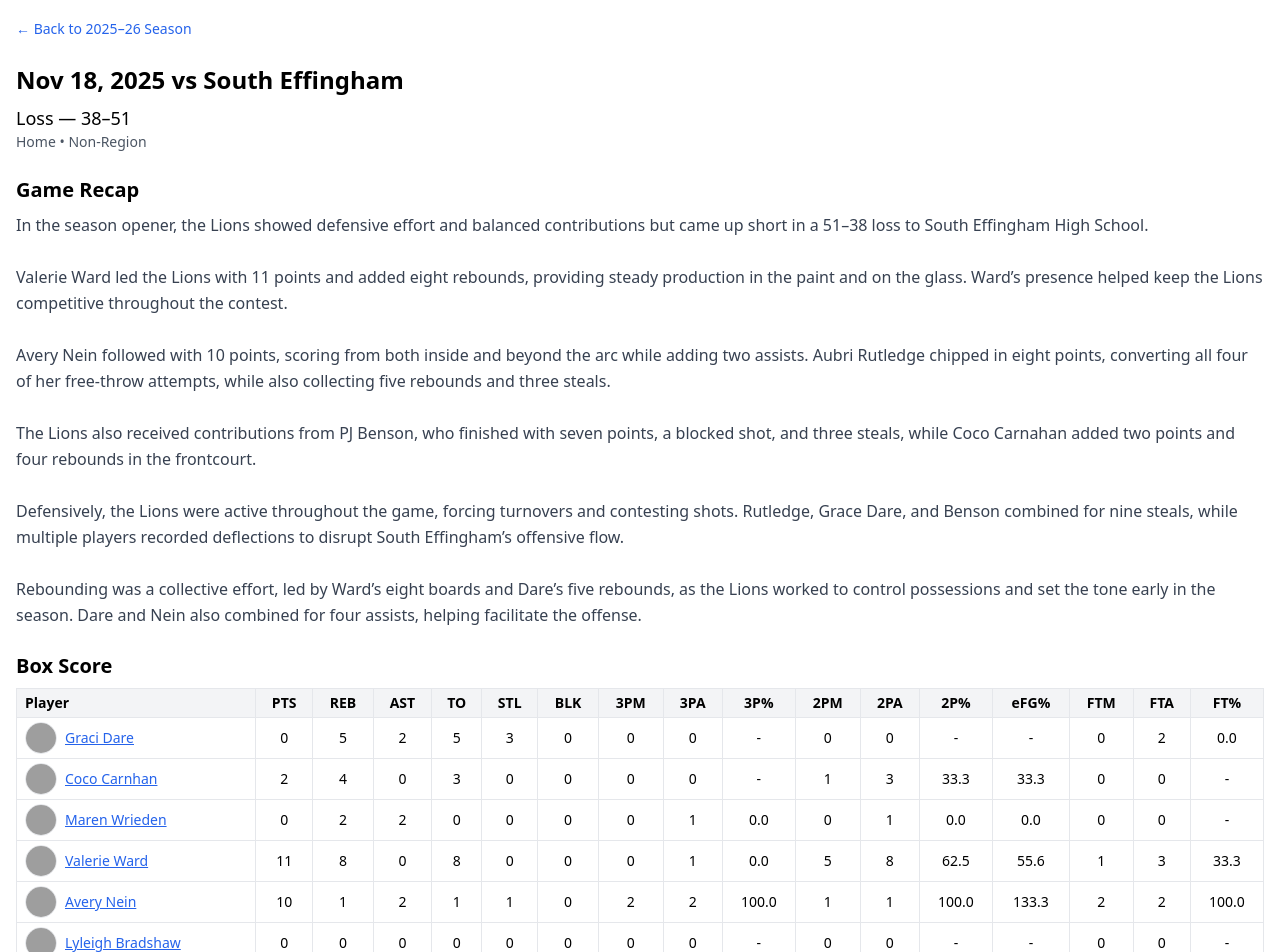
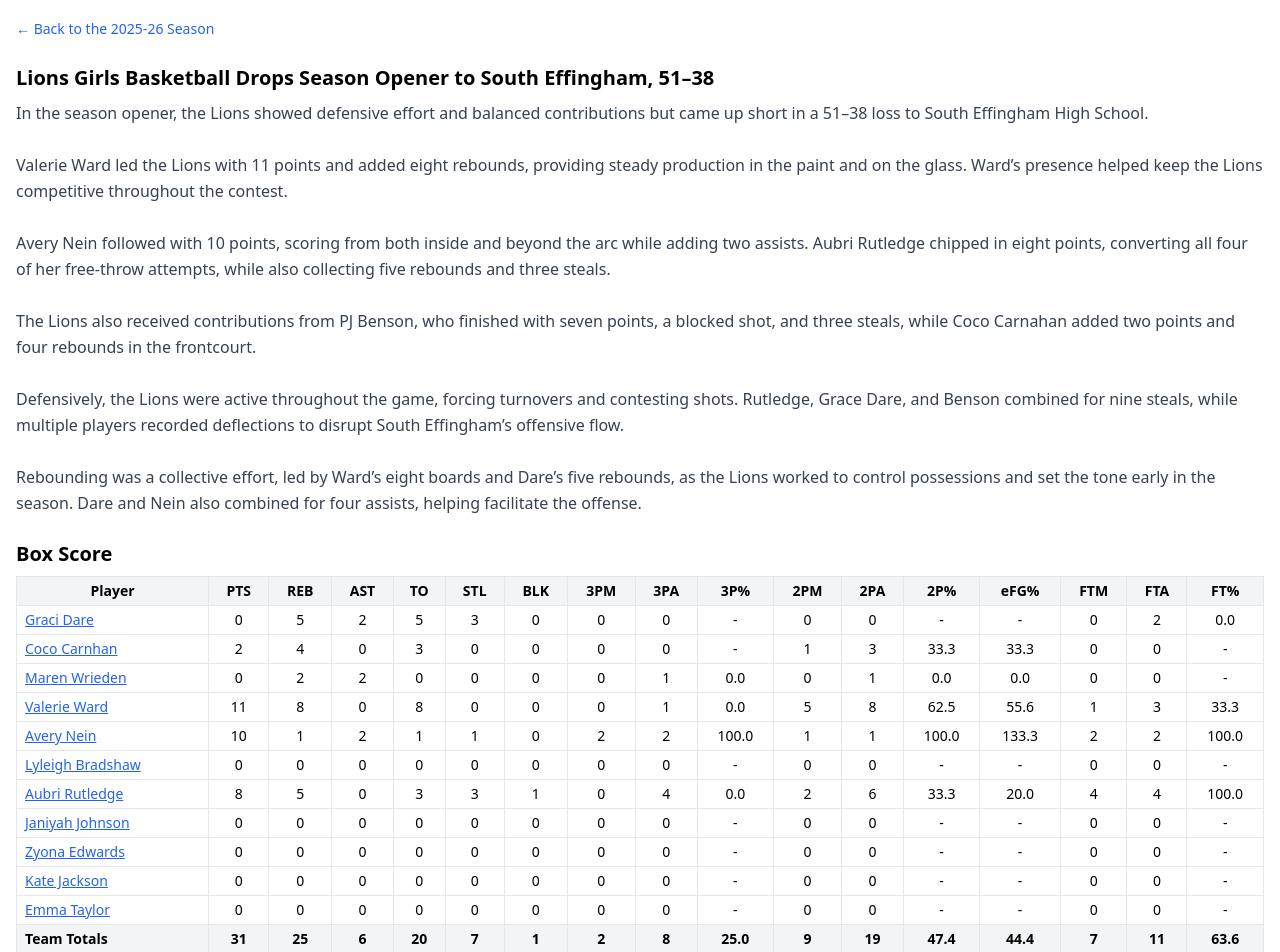
Before and after one commit to newonda1/st-andrews-basketball, a React (Vite) app: page /athletics/girls/basketball/games/20251118 in a window 1280 px wide. Shown: the top 952 px of the page. Built offline with nearby package versions, Linux system fonts and the light colour scheme; grey boxes are pictures that could not be loaded.

Commit message:
Update GameDetail.jsx

```diff
--- a/src/girls/basketball/pages/GameDetail.jsx
+++ b/src/girls/basketball/pages/GameDetail.jsx
@@ -1,20 +1,35 @@
-import React, { useEffect, useState } from "react";
+import React, { useEffect, useMemo, useState } from "react";
 import { useParams, Link } from "react-router-dom";
 
-function GameDetail() {
+function GameDetailGirls() {
   const { gameId } = useParams();
   const [game, setGame] = useState(null);
   const [playerStats, setPlayerStats] = useState([]);
   const [players, setPlayers] = useState([]);
+  const [loading, setLoading] = useState(true);
+
+  // ✅ Girls basketball paths
+  const DATA_BASE = "/data/girls/basketball/";
+  const PLAYER_IMG_BASE = "/images/girls/basketball/players/";
 
   useEffect(() => {
+    let cancelled = false;
+
     async function fetchData() {
+      setLoading(true);
+
       try {
         const [gamesRes, statsRes, playersRes] = await Promise.all([
-          fetch("/data/girls/basketball/games.json"),
-          fetch("/data/girls/basketball/playergamestats.json"),
-          fetch("/data/girls/basketball/players.json"),
+          fetch(`${DATA_BASE}games.json`),
+          fetch(`${DATA_BASE}playergamestats.json`),
+          fetch(`${DATA_BASE}players.json`),
         ]);
+
+        if (!gamesRes.ok || !statsRes.ok || !playersRes.ok) {
+          throw new Error(
+            `Fetch failed: games(${gamesRes.status}) stats(${statsRes.status}) players(${playersRes.status})`
+          );
+        }
 
         const [gamesData, statsData, playersData] = await Promise.all([
           gamesRes.json(),
@@ -25,42 +40,50 @@ function GameDetail() {
         const idNum = Number(gameId);
 
         const thisGame = gamesData.find((g) => Number(g.GameID) === idNum);
-        const thisStats = statsData.filter(
-          (s) => Number(s.GameID) === idNum
-        );
+        const thisStats = statsData.filter((s) => Number(s.GameID) === idNum);
 
+        if (!cancelled) {
           setGame(thisGame || null);
-        setPlayerStats(thisStats);
+          setPlayerStats(thisStats || []);
           setPlayers(playersData || []);
+        }
       } catch (err) {
         console.error("Failed to load girls game detail data:", err);
+        if (!cancelled) {
+          setGame(null);
+          setPlayerStats([]);
+          setPlayers([]);
+        }
+      } finally {
+        if (!cancelled) setLoading(false);
       }
     }
 
     fetchData();
+    return () => {
+      cancelled = true;
+    };
   }, [gameId]);
 
-  // Player name lookup for girls players.json
   const getPlayerName = (playerId) => {
     const idNum = Number(playerId);
 
-    const p = players.find((pl) => Number(pl.PlayerID) === idNum);
+    const p =
+      players.find((pl) => Number(pl.PlayerID) === idNum) ||
+      players.find((pl) => Number(pl.PlayerId) === idNum) ||
+      players.find((pl) => Number(pl.ID) === idNum);
 
-    if (!p) {
-      return `Player ${playerId}`;
-    }
+    if (!p) return `Player ${playerId}`;
 
-    if (p.FirstName && p.LastName) {
-      return `${p.FirstName} ${p.LastName}`;
-    }
+    const fullName =
+      p.PlayerName ||
+      p.Name ||
+      (p.FirstName && p.LastName ? `${p.FirstName} ${p.LastName}` : null);
 
-    return `Player ${playerId}`;
+    return fullName || `Player ${playerId}`;
   };
 
-  // Girls photos: /images/girls/basketball/players/{PlayerID}.jpg
-  const getPlayerPhotoUrl = (playerId) => {
-    return `/images/girls/basketball/players/${playerId}.jpg`;
-  };
+  const getPlayerPhotoUrl = (playerId) => `${PLAYER_IMG_BASE}${playerId}.jpg`;
 
   const formatDate = (ms) =>
     new Date(ms).toLocaleDateString(undefined, {
@@ -69,7 +92,6 @@ function GameDetail() {
       year: "numeric",
     });
 
-  // Helper for percentages like 3P%, 2P%, FT%
   const formatPct = (made, att) => {
     const m = Number(made);
     const a = Number(att);
@@ -77,7 +99,6 @@ function GameDetail() {
     return ((m / a) * 100).toFixed(1);
   };
 
-  // Effective FG% = (FGM + 0.5 * 3PM) / FGA * 100
   const calcEFG = (twoPM, threePM, twoPA, threePA) => {
     const tpm = Number(twoPM) || 0;
     const thpm = Number(threePM) || 0;
@@ -86,56 +107,67 @@ function GameDetail() {
 
     const fgm = tpm + thpm;
     const fga = tpa + thpa;
-
     if (!fga || fga <= 0) return "-";
 
-    const efg = ((fgm + 0.5 * thpm) / fga) * 100;
-    return efg.toFixed(1);
+    return (((fgm + 0.5 * thpm) / fga) * 100).toFixed(1);
   };
 
-  if (!game) {
-    return <div className="p-4">Game not found.</div>;
-  }
+  const seasonSlugFromYearStart = (yearStart) => {
+    const ys = Number(yearStart);
+    if (!ys || isNaN(ys)) return null;
+    const ye2 = String(ys + 1).slice(-2);
+    return `${ys}-${ye2}`;
+  };
 
-  const resultText =
-    game.Result === "W"
-      ? "Win"
-      : game.Result === "L"
-      ? "Loss"
-      : "Result pending";
+  const teamTotals = useMemo(() => {
+    const sum = (key) =>
+      playerStats.reduce((acc, s) => acc + (Number(s?.[key]) || 0), 0);
 
-  const showScore = game.Result === "W" || game.Result === "L";
+    const totals = {
+      Points: sum("Points"),
+      Rebounds: sum("Rebounds"),
+      Assists: sum("Assists"),
+      Turnovers: sum("Turnovers"),
+      Steals: sum("Steals"),
+      Blocks: sum("Blocks"),
+      ThreePM: sum("ThreePM"),
+      ThreePA: sum("ThreePA"),
+      TwoPM: sum("TwoPM"),
+      TwoPA: sum("TwoPA"),
+      FTM: sum("FTM"),
+      FTA: sum("FTA"),
+    };
+
+    return {
+      ...totals,
+      ThreePct: formatPct(totals.ThreePM, totals.ThreePA),
+      TwoPct: formatPct(totals.TwoPM, totals.TwoPA),
+      EfgPct: calcEFG(totals.TwoPM, totals.ThreePM, totals.TwoPA, totals.ThreePA),
+      FtPct: formatPct(totals.FTM, totals.FTA),
+    };
+  }, [playerStats]);
+
+  if (loading) return <div className="p-4">Loading…</div>;
+  if (!game) return <div className="p-4">Game not found.</div>;
+
+  const seasonSlug = seasonSlugFromYearStart(game.Season);
+  const seasonPath = seasonSlug
+    ? `/athletics/girls/basketball/seasons/${seasonSlug}`
+    : "/athletics/girls/basketball/seasons";
+
+  const recapTitle =
+    game.RecapTitle && String(game.RecapTitle).trim().length > 0
+      ? game.RecapTitle
+      : "Game Recap";
 
   return (
     <div className="p-4 space-y-6">
-      {/* Back to girls 2025–26 season page */}
-      <Link
-        to="/athletics/girls/basketball"
-        className="text-sm text-blue-600 hover:underline"
-      >
-        ← Back to 2025–26 Season
+      <Link to={seasonPath} className="text-sm text-blue-600 hover:underline">
+        {seasonSlug ? `← Back to the ${seasonSlug} Season` : "← Back to Seasons"}
       </Link>
 
-      <header>
-        <h1 className="text-2xl font-bold mb-2">
-          {formatDate(game.Date)} vs {game.Opponent}
-        </h1>
-        <p className="text-lg">
-          {resultText}
-          {showScore && (
-            <>
-              {" "}
-              — {game.TeamScore}–{game.OpponentScore}
-            </>
-          )}
-        </p>
-        <p className="text-sm text-gray-600">
-          {game.LocationType} • {game.GameType}
-        </p>
-      </header>
-
       <section>
-        <h2 className="text-xl font-semibold mb-2">Game Recap</h2>
+        <h2 className="text-xl font-semibold mb-2">{recapTitle}</h2>
         <p className="text-gray-700 leading-relaxed whitespace-pre-line">
           {game.Recap && game.Recap.trim().length > 0
             ? game.Recap
@@ -145,16 +177,11 @@ function GameDetail() {
 
       <section>
         <h2 className="text-xl font-semibold mb-2">Box Score</h2>
-        {playerStats.length === 0 ? (
-          <p className="text-gray-600">
-            No player statistics recorded for this game yet.
-          </p>
-        ) : (
         <div className="overflow-x-auto">
           <table className="min-w-full border text-xs sm:text-sm text-center">
             <thead className="bg-gray-100">
               <tr>
-                  <th className="border px-2 py-1 text-left">Player</th>
+                <th className="border px-2 py-1">Player</th>
                 <th className="border px-2 py-1">PTS</th>
                 <th className="border px-2 py-1">REB</th>
                 <th className="border px-2 py-1">AST</th>
@@ -173,100 +200,70 @@ function GameDetail() {
                 <th className="border px-2 py-1">FT%</th>
               </tr>
             </thead>
+
             <tbody>
-                {playerStats.map((s) => {
-                  const threePct = formatPct(s.ThreePM, s.ThreePA);
-                  const twoPct = formatPct(s.TwoPM, s.TwoPA);
-                  const efgPct = calcEFG(
-                    s.TwoPM,
-                    s.ThreePM,
-                    s.TwoPA,
-                    s.ThreePA
-                  );
-                  const ftPct = formatPct(s.FTM, s.FTA);
-
-                  return (
-                    <tr key={s.StatID}>
-                      {/* Player column: left-aligned with photo */}
-                      <td className="border px-2 py-1 align-middle text-left">
-                        <div className="flex items-center justify-start gap-2">
-                          <img
-                            src={getPlayerPhotoUrl(s.PlayerID)}
-                            alt={getPlayerName(s.PlayerID)}
-                            onError={(e) =>
-                              (e.currentTarget.src =
-                                "/images/girls/basketball/players/default.jpg")
-                            }
-                            className="w-8 h-8 rounded-full object-cover border"
-                          />
+              {playerStats.map((s) => (
+                <tr key={s.PlayerGameStatsID ?? `${s.GameID}-${s.PlayerID}`}>
+                  <td className="border px-2 py-1 text-left">
                     <Link
                       to={`/athletics/girls/basketball/players/${s.PlayerID}`}
-                            className="text-blue-600 underline hover:text-blue-800"
+                      className="text-blue-600 underline"
                     >
                       {getPlayerName(s.PlayerID)}
                     </Link>
-                        </div>
                   </td>
-
-                      {/* All other columns: centered */}
-                      <td className="border px-2 py-1 align-middle">
-                        {s.Points}
+                  <td className="border px-2 py-1">{s.Points}</td>
+                  <td className="border px-2 py-1">{s.Rebounds}</td>
+                  <td className="border px-2 py-1">{s.Assists}</td>
+                  <td className="border px-2 py-1">{s.Turnovers}</td>
+                  <td className="border px-2 py-1">{s.Steals}</td>
+                  <td className="border px-2 py-1">{s.Blocks}</td>
+                  <td className="border px-2 py-1">{s.ThreePM}</td>
+                  <td className="border px-2 py-1">{s.ThreePA}</td>
+                  <td className="border px-2 py-1">
+                    {formatPct(s.ThreePM, s.ThreePA)}
                   </td>
-                      <td className="border px-2 py-1 align-middle">
-                        {s.Rebounds}
+                  <td className="border px-2 py-1">{s.TwoPM}</td>
+                  <td className="border px-2 py-1">{s.TwoPA}</td>
+                  <td className="border px-2 py-1">
+                    {formatPct(s.TwoPM, s.TwoPA)}
                   </td>
-                      <td className="border px-2 py-1 align-middle">
-                        {s.Assists}
+                  <td className="border px-2 py-1">
+                    {calcEFG(s.TwoPM, s.ThreePM, s.TwoPA, s.ThreePA)}
                   </td>
-                      <td className="border px-2 py-1 align-middle">
-                        {s.Turnovers}
-                      </td>
-                      <td className="border px-2 py-1 align-middle">
-                        {s.Steals}
-                      </td>
-                      <td className="border px-2 py-1 align-middle">
-                        {s.Blocks}
-                      </td>
-                      <td className="border px-2 py-1 align-middle">
-                        {s.ThreePM}
-                      </td>
-                      <td className="border px-2 py-1 align-middle">
-                        {s.ThreePA}
-                      </td>
-                      <td className="border px-2 py-1 align-middle">
-                        {threePct}
-                      </td>
-                      <td className="border px-2 py-1 align-middle">
-                        {s.TwoPM}
-                      </td>
-                      <td className="border px-2 py-1 align-middle">
-                        {s.TwoPA}
-                      </td>
-                      <td className="border px-2 py-1 align-middle">
-                        {twoPct}
-                      </td>
-                      <td className="border px-2 py-1 align-middle">
-                        {efgPct}
-                      </td>
-                      <td className="border px-2 py-1 align-middle">
-                        {s.FTM}
-                      </td>
-                      <td className="border px-2 py-1 align-middle">
-                        {s.FTA}
-                      </td>
-                      <td className="border px-2 py-1 align-middle">
-                        {ftPct}
+                  <td className="border px-2 py-1">{s.FTM}</td>
+                  <td className="border px-2 py-1">{s.FTA}</td>
+                  <td className="border px-2 py-1">
+                    {formatPct(s.FTM, s.FTA)}
                   </td>
                 </tr>
-                  );
-                })}
+              ))}
+
+              <tr className="bg-gray-100 font-semibold">
+                <td className="border px-2 py-1 text-left">Team Totals</td>
+                <td className="border px-2 py-1">{teamTotals.Points}</td>
+                <td className="border px-2 py-1">{teamTotals.Rebounds}</td>
+                <td className="border px-2 py-1">{teamTotals.Assists}</td>
+                <td className="border px-2 py-1">{teamTotals.Turnovers}</td>
+                <td className="border px-2 py-1">{teamTotals.Steals}</td>
+                <td className="border px-2 py-1">{teamTotals.Blocks}</td>
+                <td className="border px-2 py-1">{teamTotals.ThreePM}</td>
+                <td className="border px-2 py-1">{teamTotals.ThreePA}</td>
+                <td className="border px-2 py-1">{teamTotals.ThreePct}</td>
+                <td className="border px-2 py-1">{teamTotals.TwoPM}</td>
+                <td className="border px-2 py-1">{teamTotals.TwoPA}</td>
+                <td className="border px-2 py-1">{teamTotals.TwoPct}</td>
+                <td className="border px-2 py-1">{teamTotals.EfgPct}</td>
+                <td className="border px-2 py-1">{teamTotals.FTM}</td>
+                <td className="border px-2 py-1">{teamTotals.FTA}</td>
+                <td className="border px-2 py-1">{teamTotals.FtPct}</td>
+              </tr>
             </tbody>
           </table>
         </div>
-        )}
       </section>
     </div>
   );
 }
 
-export default GameDetail;
+export default GameDetailGirls;
```
Lines whose indentation alone changed are shown as unchanged.
